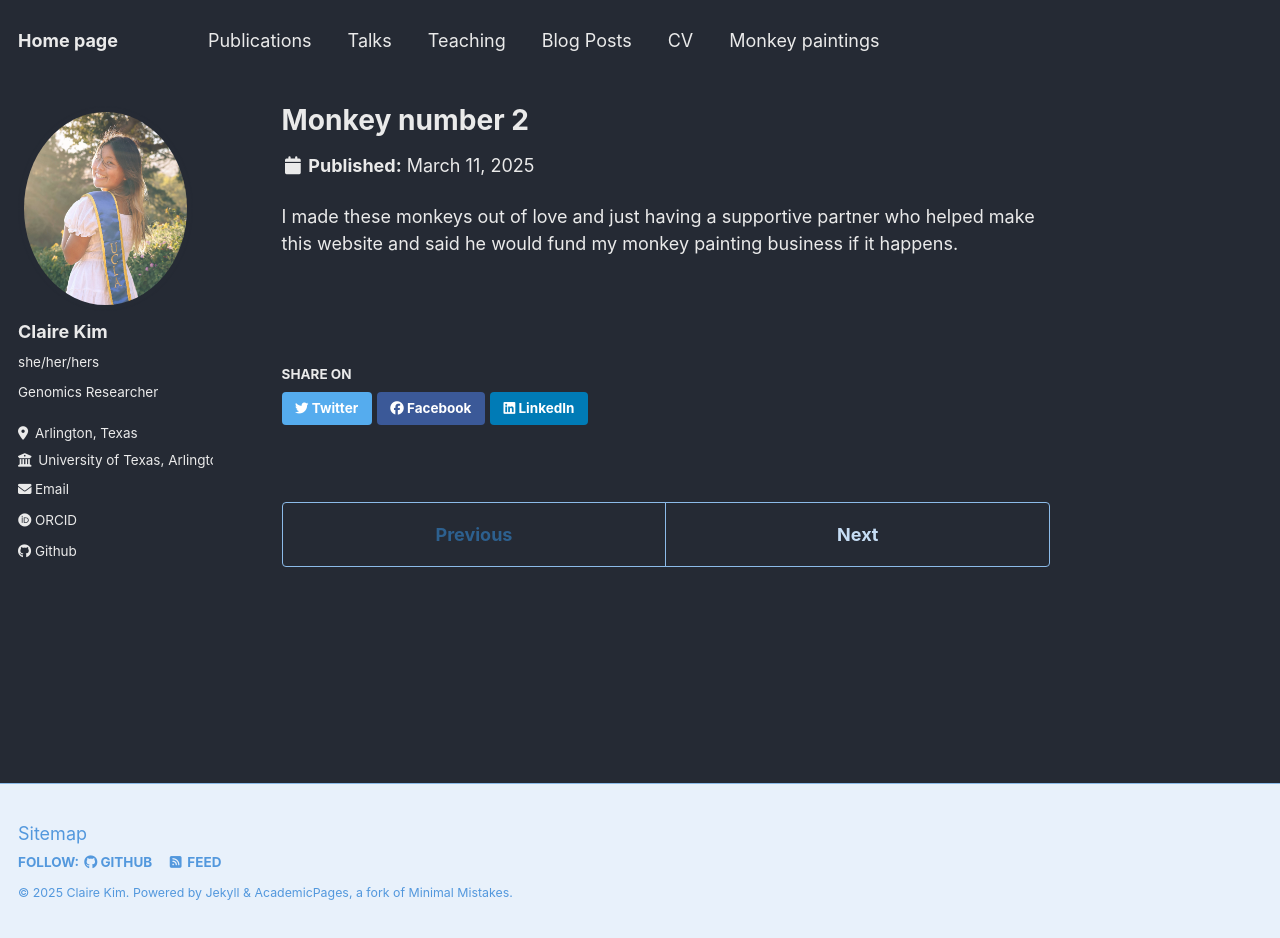
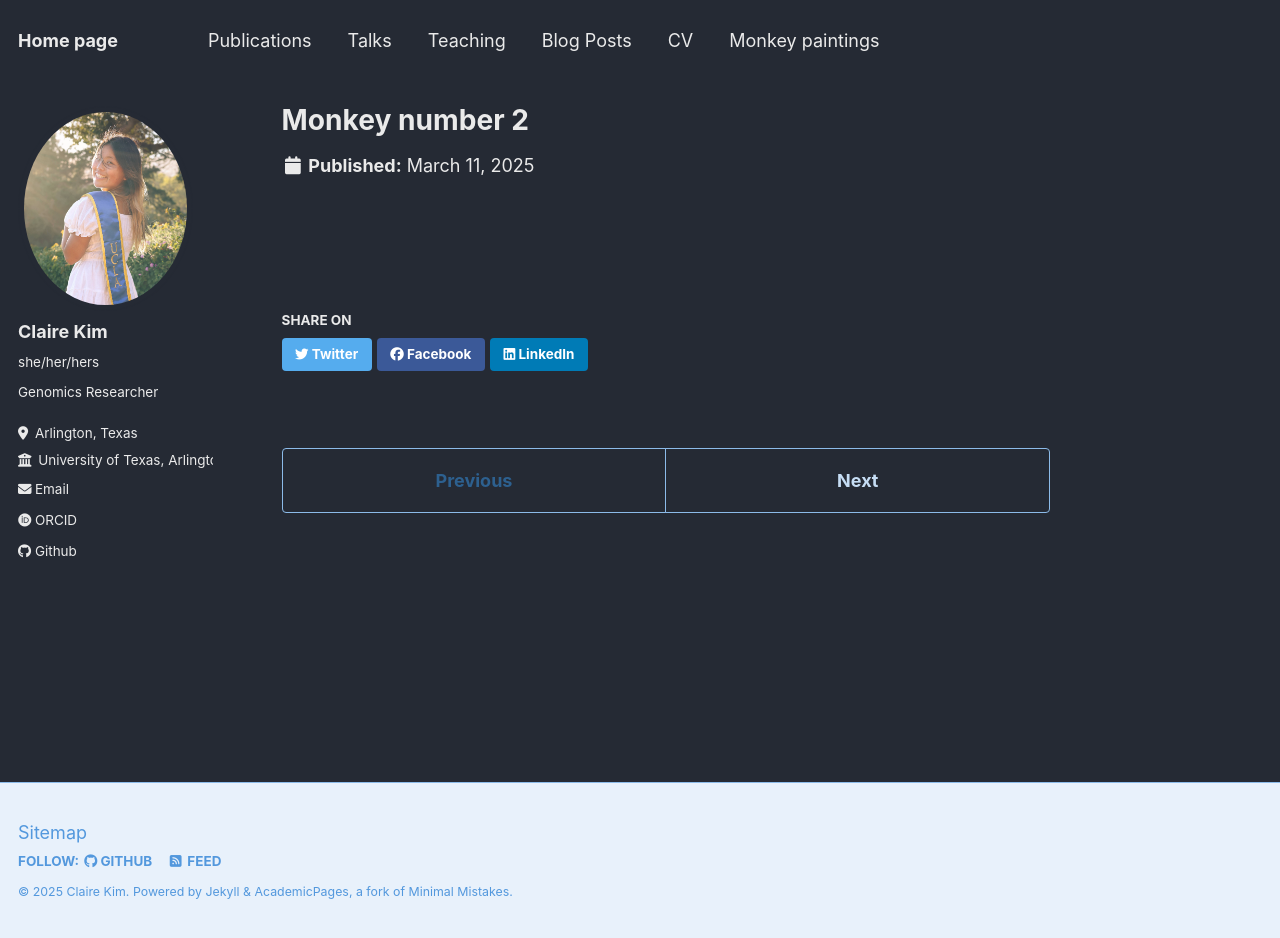
Before and after one commit to ckim0306/ckim0306.github.io, a Jekyll site: the page built from _portfolio/portfolio-2.html, in a window 1280 px wide and 938 px high. Built offline with Jekyll 4.4.1, drawn with Linux system fonts in a browser that asks for light colours; some web fonts are replaced.

Commit message:
Update portfolio-2.html

```diff
--- a/_portfolio/portfolio-2.html
+++ b/_portfolio/portfolio-2.html
@@ -3,5 +3,3 @@ title: "Monkey number 2"
 excerpt: "This a monkey I made with a leaf in the background :D number 2 <br/><img src='/images/IMG_3166.jpg'>"
 collection: portfolio
 ---
-
-I made these monkeys out of love and just having a supportive partner who helped make this website and said he would fund my monkey painting business if it happens.
```
